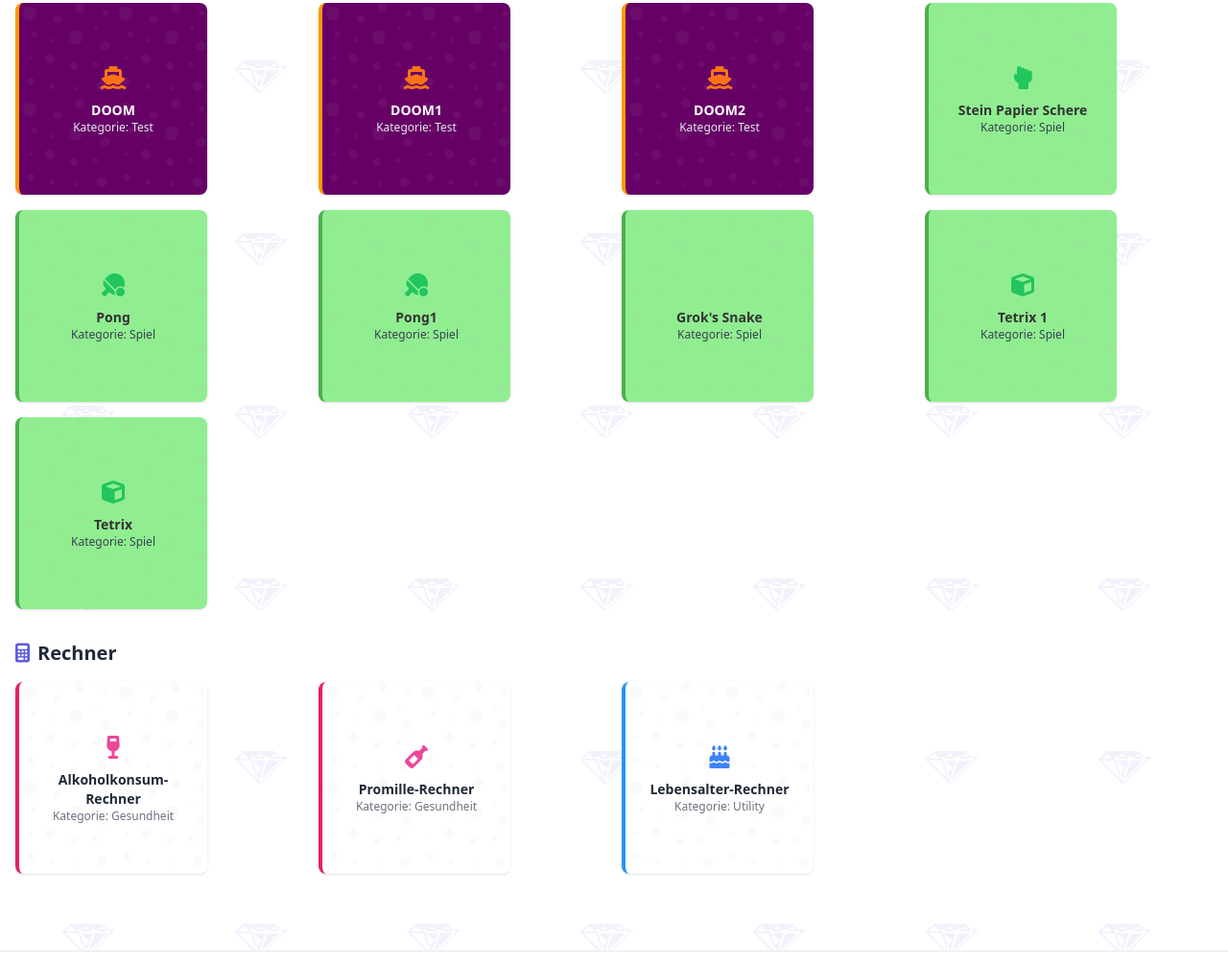
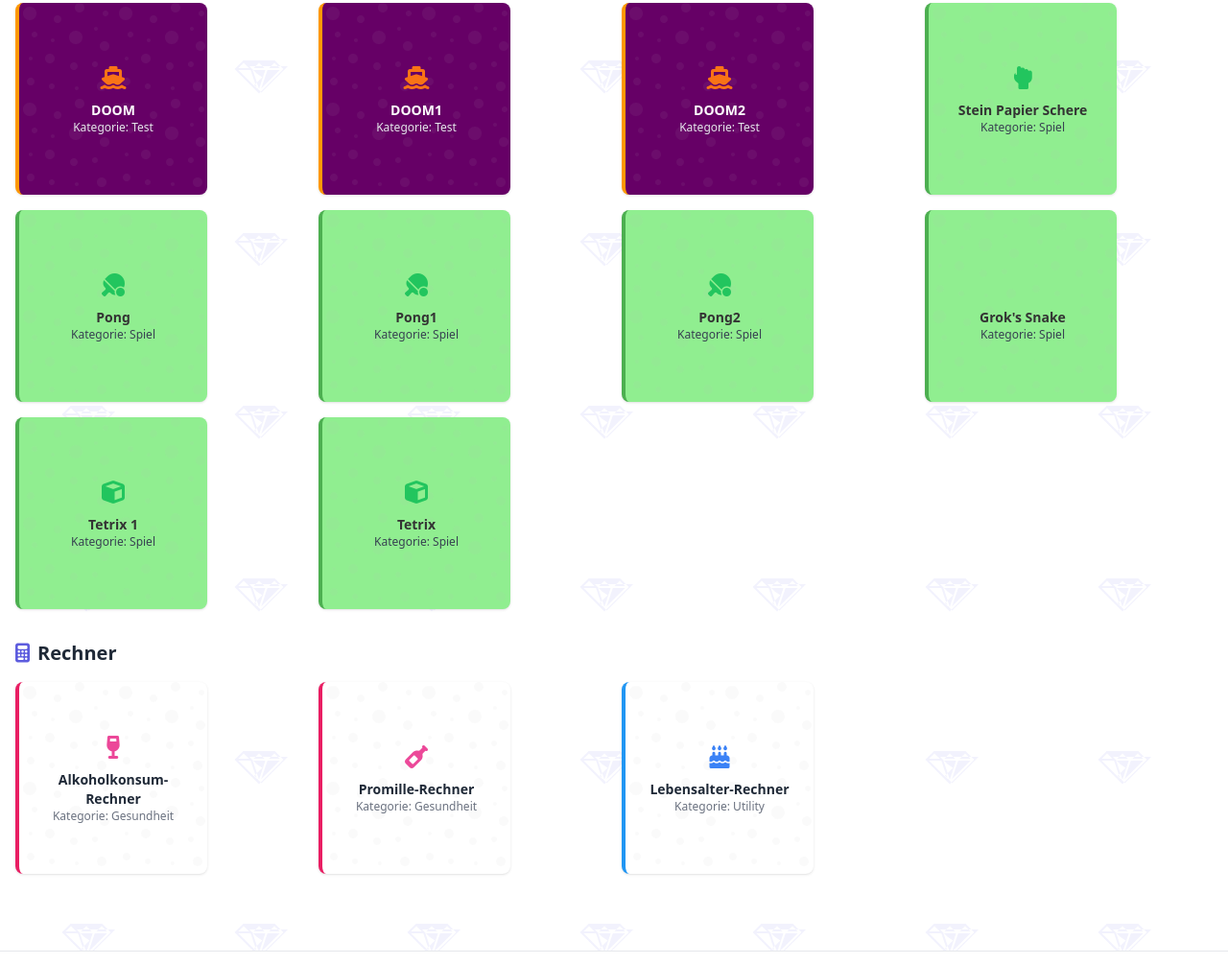
Before and after one commit to Zaha175/PLATFORMSPIELEX, a plain HTML site: page index.html in a window 1280 px wide. Shown: the part 1995-3000 px from the top of the page at 96% size. Drawn offline with nearby package versions, Linux system fonts and the light colour scheme; some icons are missing.

Commit message:
Update index.html

```diff
--- a/index.html
+++ b/index.html
@@ -435,6 +435,13 @@
                                 <p class="text-xs text-gray-700">Kategorie: Spiel</p>
                             </div>
                         </div>
+                         <div class="card game-card reaktion-bg rounded-lg shadow p-4" data-id="pong" onclick="window.open('https://zaha175.github.io/PONG2/', '_blank')">
+                            <div class="card-content">
+                                <div class="text-green-500 text-2xl mb-2"><i class="fas fa-table-tennis"></i></div>
+                                <h3 class="font-semibold text-sm">Pong2</h3>
+                                <p class="text-xs text-gray-700">Kategorie: Spiel</p>
+                            </div>
+                        </div>
                         <div class="card game-card reaktion-bg rounded-lg shadow p-4" data-id="grokssnake" onclick="window.open('https://zaha175.github.io/GROKSSNAKE/', '_blank')">
                             <div class="card-content">
                                 <div class="text-green-500 text-2xl mb-2"><i class="fas fa-snake"></i></div>
```
